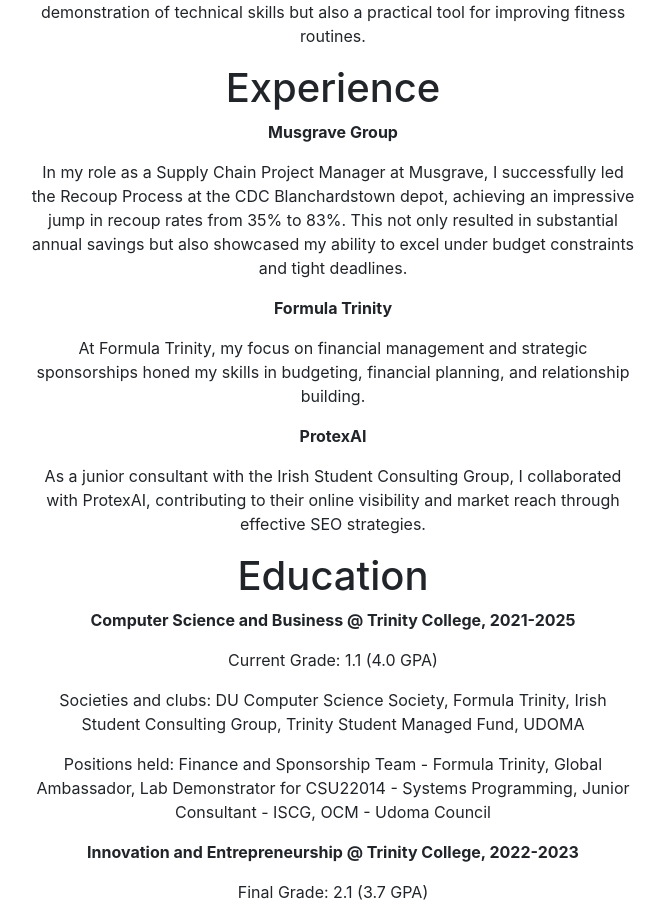
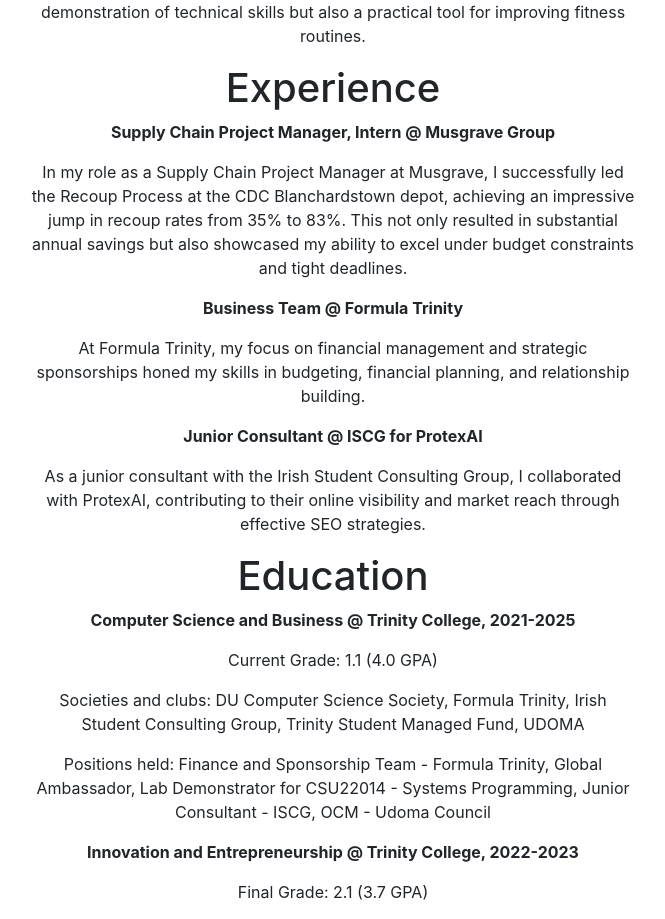
Before and after one commit to stevethomas13/stevethomas13.github.io, a React (Create React App) app in the folder mysite/: page / in a window 1280 px wide. Shown: the part 1568-2487 px from the top of the page, without its empty margins (307-972 px from the left). Built offline with nearby package versions, Linux system fonts and the light colour scheme.

Commit message:
updated information

```diff
--- a/mysite/src/pages/Experience.jsx
+++ b/mysite/src/pages/Experience.jsx
@@ -14,15 +14,15 @@
                 </Row>
                 <Row className="justify-content-md-center">
                     <Col xs lg="6">
-                        <p><b>Musgrave Group</b></p>
+                        <p><b>Supply Chain Project Manager, Intern @ Musgrave Group</b></p>
                         <p>
-                            In my role as a Supply Chain Project Manager at Musgrave, I successfully led the Recoup Process at the CDC Blanchardstown depot, achieving an impressive jump in recoup rates from 35% to 83%. This not only resulted in substantial annual savings but also showcased my ability to excel under budget constraints and tight deadlines.
+                        In my role as a Supply Chain Project Manager at Musgrave, I successfully led the Recoup Process at the CDC Blanchardstown depot, achieving an impressive jump in recoup rates from 35% to 83%. This not only resulted in substantial annual savings but also showcased my ability to excel under budget constraints and tight deadlines.
                         </p>
-                        <p><b>Formula Trinity</b></p>
+                        <p><b>Business Team @ Formula Trinity</b></p>
                         <p>
                             At Formula Trinity, my focus on financial management and strategic sponsorships honed my skills in budgeting, financial planning, and relationship building.
                         </p>
-                        <p><b>ProtexAI</b></p>
+                        <p><b>Junior Consultant @ ISCG for ProtexAI</b></p>
                         <p>
                         As a junior consultant with the Irish Student Consulting Group, I collaborated with ProtexAI, contributing to their online visibility and market reach through effective SEO strategies.
                         </p>
```
